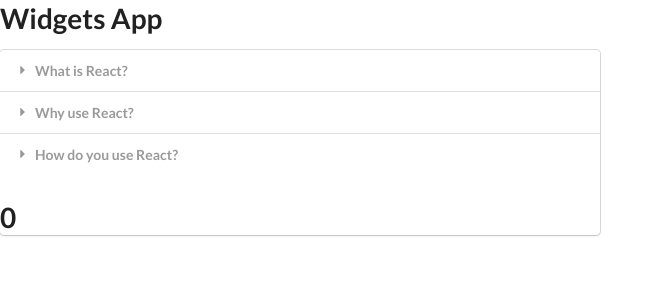
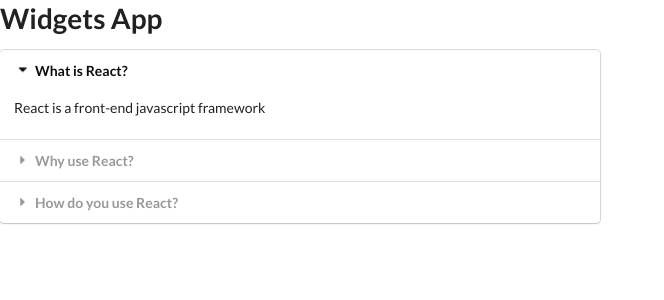
Before and after one commit to DavidRedding/widgets, a React (Create React App) app: page / in a window 1280 px wide. Both pictures are taken after a click on the element "What is React?". Shown: the top 300 px of the page, without its empty margins (0-664 px from the left). Built offline with nearby package versions, Linux system fonts and the light colour scheme.

Commit message:
added conditional

```diff
--- a/src/components/Accordion.js
+++ b/src/components/Accordion.js
@@ -8,26 +8,23 @@
   const onTitleClick = (i) => setActiveIndex(i);
 
   const renderedItems = items.map((item, i) => {
+    // css conditional
+    const active = i === activeIndex ? "active" : "";
+
     return (
       <React.Fragment key={item.title}>
-        <div className="title" onClick={() => onTitleClick(i)}>
+        <div className={`${active} title`} onClick={() => onTitleClick(i)}>
           <i className="dropdown icon"></i>
           {item.title}
         </div>
 
-        <div className="content">
+        <div className={`${active} content`}>
           <p>{item.content}</p>
         </div>
       </React.Fragment>
     );
   });
 
-  return (
-    <div className="accordion ui styled">
-      {renderedItems}
-      {/* displays our state */}
-      <h1>{activeIndex}</h1>
-    </div>
-  );
+  return <div className="accordion ui styled">{renderedItems}</div>;
 };
 export default Accordion;
```
